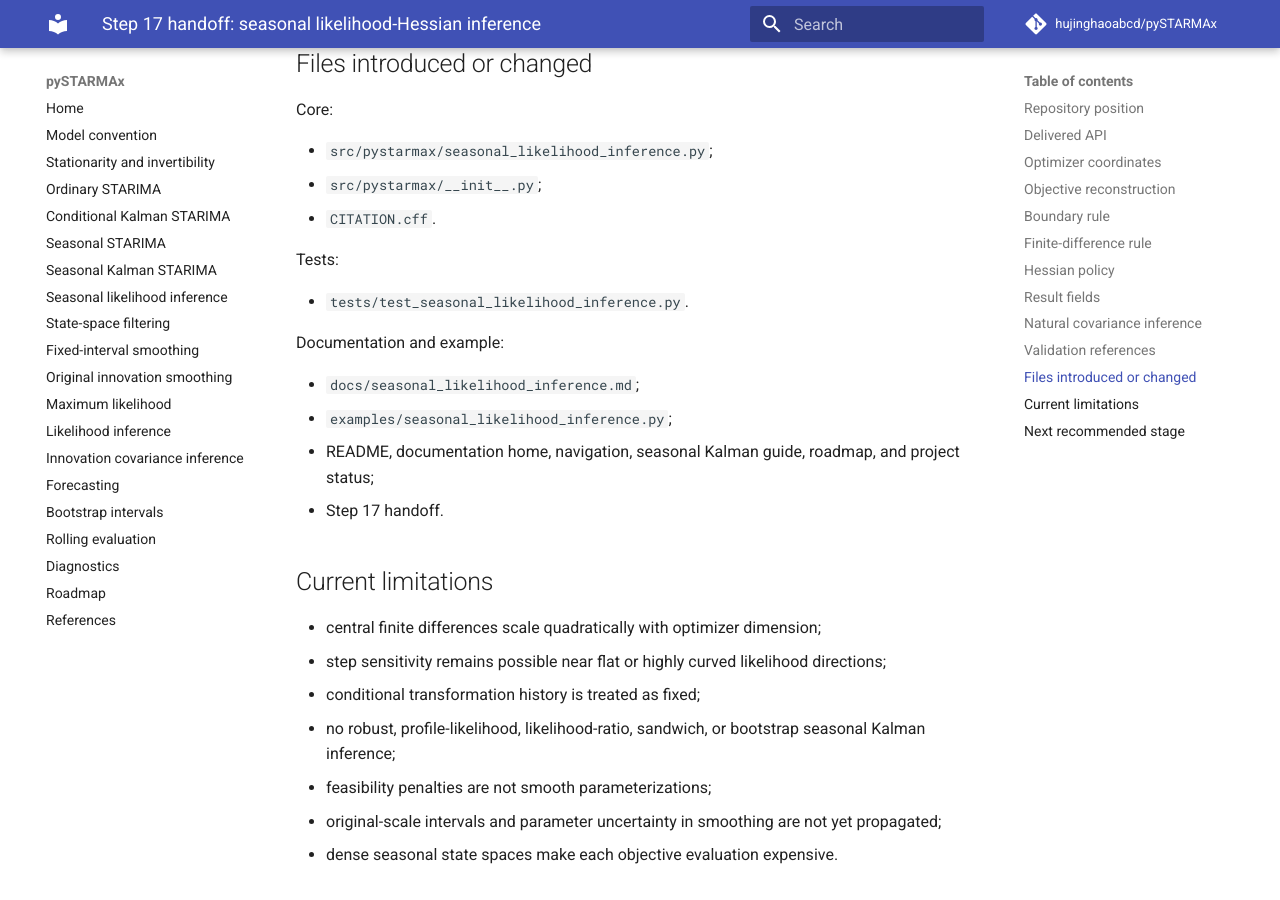
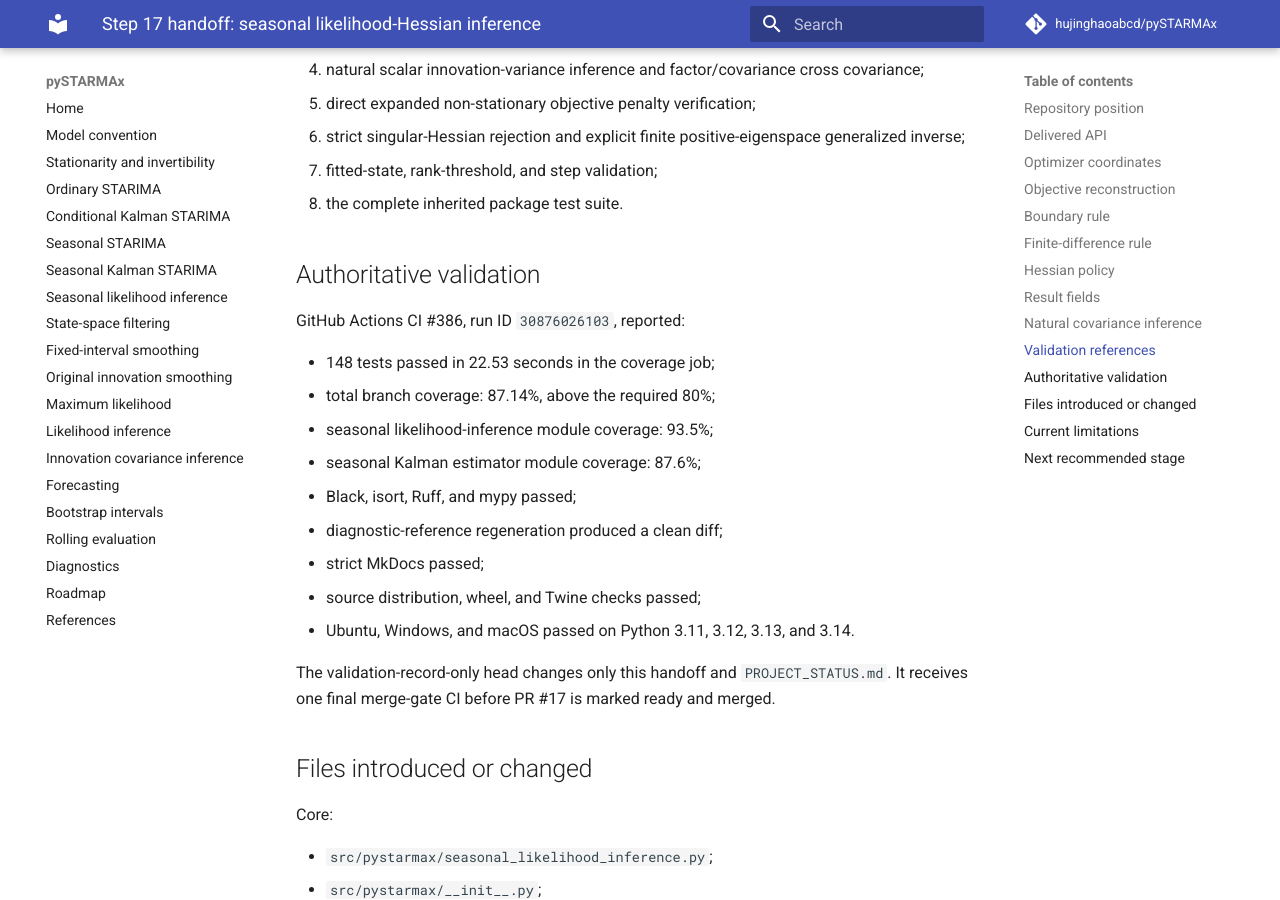
Before and after one commit to hujinghaoabcd/pySTARMAx, an MkDocs documentation site: the page built from docs/development/STEP_17_SEASONAL_LIKELIHOOD_INFERENCE.md, in a window 1280 px wide and 900 px high, scrolled down 3513 px. Built offline with MkDocs 1.6.1 and Material for MkDocs 9.7.7, drawn with Linux system fonts in a browser that asks for light colours; comment, search, counter and statistics services are not loaded; some of the changed text lies outside the part shown.

Commit message:
Record final seasonal inference CI in Step 17

```diff
--- a/docs/development/STEP_17_SEASONAL_LIKELIHOOD_INFERENCE.md
+++ b/docs/development/STEP_17_SEASONAL_LIKELIHOOD_INFERENCE.md
@@ -5,8 +5,15 @@
 - development version: `0.0.17`;
 - branch: `agent/seasonal-likelihood-inference`;
 - pull request: PR #17, `Add seasonal likelihood-Hessian inference`;
-- base: version 0.0.16 on `main`;
-- final validation results must be recorded before merge.
+- base: version 0.0.16 on `main` at merge commit
+  `7b1fe194abf710e8f929066eb2669dd6b5dc777e`;
+- authoritative implementation/documentation validation: GitHub Actions CI
+  #386, run ID `30876026103`;
+- validation result: 148 tests passed and 87.14% total branch coverage;
+- `src/pystarmax/seasonal_likelihood_inference.py` coverage: 93.5%;
+- Black, isort, Ruff, mypy, strict MkDocs, distributions, and Ubuntu/Windows/
+  macOS Python 3.11–3.14 all passed;
+- a validation-record-only merge-gate CI is required before merge.
 
 ## Delivered API
 
@@ -140,6 +147,24 @@ Tests include:
 7. fitted-state, rank-threshold, and step validation;
 8. the complete inherited package test suite.
 
+## Authoritative validation
+
+GitHub Actions CI #386, run ID `30876026103`, reported:
+
+- 148 tests passed in 22.53 seconds in the coverage job;
+- total branch coverage: 87.14%, above the required 80%;
+- seasonal likelihood-inference module coverage: 93.5%;
+- seasonal Kalman estimator module coverage: 87.6%;
+- Black, isort, Ruff, and mypy passed;
+- diagnostic-reference regeneration produced a clean diff;
+- strict MkDocs passed;
+- source distribution, wheel, and Twine checks passed;
+- Ubuntu, Windows, and macOS passed on Python 3.11, 3.12, 3.13, and 3.14.
+
+The validation-record-only head changes only this handoff and
+`PROJECT_STATUS.md`. It receives one final merge-gate CI before PR #17 is marked
+ready and merged.
+
 ## Files introduced or changed
 
 Core:
```
